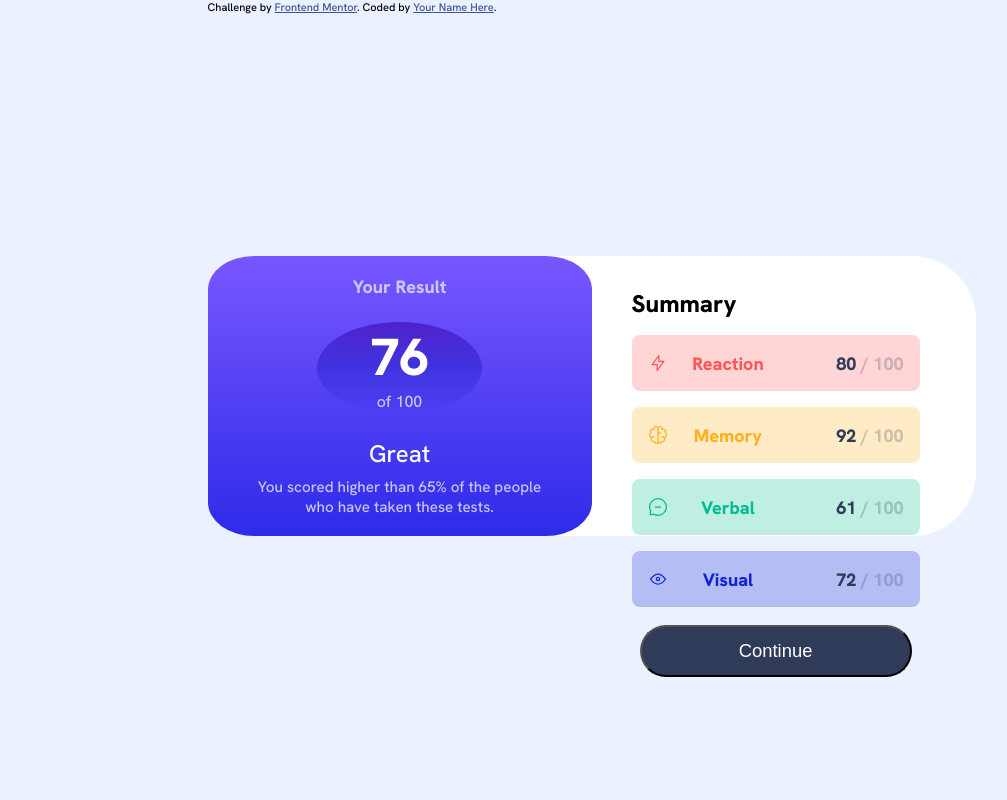
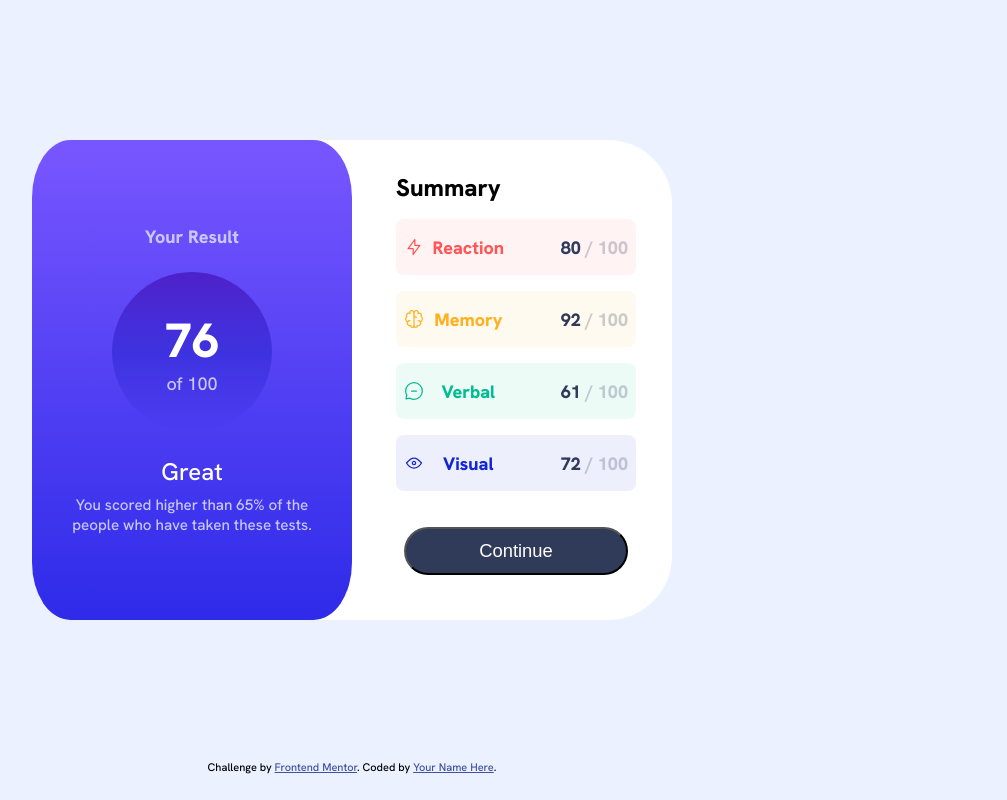
Before and after one commit to Mizunen/results-summary-component-with-css-flexbox, a plain HTML site: page index.html in a window 1536 px wide. Shown: the whole page, without its empty margins (416-1423 px from the left). Drawn offline with Linux system fonts and the light colour scheme.

Commit message:
update dimensions of containers
changed container dimensions from percentages to rem

```diff
--- a/main.css
+++ b/main.css
@@ -1,17 +1,19 @@
-*{
+ *{
     margin: 0;
     padding: 0;
     box-sizing: border-box;
 }
 body{
-    background-color: hsl(221, 100%, 96%);
+    background-color: hsl(0, 0%, 100%);
+    font-family: 'Hanken Grotesk', sans-serif;
+    font-size: 18px;
+}
+main{
     width: 100vw;
-    height: 100vh;
+    height: max-content;
     display: flex;
     flex-direction: row;
     justify-content: center;
-    font-family: 'Hanken Grotesk', sans-serif;
-    font-size: 18px;
 }
 .results-container{
     width: 100%;
@@ -23,7 +25,7 @@ body{
 }
 
 .overall{
-    min-height: 45%;
+    height:20rem;
     background-image: linear-gradient( hsl(252, 100%, 67%),hsl(241, 81%, 54%));
     border-radius: 0 0 12% 12%;
     color: hsl(241, 100%, 89%);
@@ -45,8 +47,8 @@ body{
 .results-circle{
     border-radius: 50%;
      background-image: linear-gradient(hsla(256, 72%, 46%, 1), hsla(241, 72%, 46%, .5), hsla(241, 72%, 46%, 0));
-    height: 45%;
-    width: 40%;
+    height: 9rem;
+    width: 9rem;
     display: flex;
     flex-direction: column;
     align-items: center;
@@ -83,7 +85,7 @@ body{
     flex-direction: column;
     justify-content: center;
     margin: 2rem;
-    position: relative;
+    position: reltaive;
 }
 
 .results-summary__title{
@@ -116,25 +118,25 @@ body{
 }
 
 .results-summary__reaction{
-    background-color: hsla(0, 100%, 67%, 0.25);
+    background-color: hsla(0, 100%, 67%, 7%);
     font-weight: 800;
     color: hsl(0, 100%, 67%);
 }
 
 .results-summary__memory{
-    background-color: hsla(39, 100%, 56%, 0.25);
+    background-color: hsla(39, 100%, 56%, 7%);
     color:hsl(39, 100%, 56%);
     font-weight: 800;
 }
 
 .results-summary__verbal{
-    background-color:hsla(166, 100%, 37%, 0.25);
+    background-color:hsla(166, 100%, 37%, 7%);
     color: hsl(166, 100%, 37%);
     font-weight: 800;
 }
 
 .results-summary__visual{
-    background-color: hsla(234, 85%, 45%, 0.25);
+    background-color: hsla(234, 85%, 45%, 7%);
     color:hsl(234, 85%, 45%);
     font-weight: 800;
 }
@@ -154,7 +156,7 @@ body{
 }
 .continue-button{
     width: 100%;
-    height: 3.25rem;
+    height: 3rem;
     border-radius: 5rem;
     font-size: 1.15rem;
     position: relative;
@@ -162,63 +164,51 @@ body{
     background-color:hsl(224, 30%, 27%);
 }
 
-.continue-button:hover, .continue-button:active{
+.continue-button:hover{
     background-image:linear-gradient( hsl(252, 100%, 67%),hsl(241, 81%, 54%));
 }
 
-@media screen and (min-width: 760px) {
-    .results-circle{
-        max-width: 20rem;
-        width: 45%;
-        height: 55%;
-    }
-
-    .results-circle__user-value{
-        font-size: 6.75rem;
-    }
-    .results-circle__total{
-        font-size: 1.5rem;
-    }
+footer{
+    height: 5vh;
 }
 
 @media screen and (min-width:1440px) {
+    body{
+        background-color: hsl(221, 100%, 96%);
+    }
+
+    main{
+        height: 95vh;
+        align-items: center;
+    }
+
     .results-container{
-        position: absolute;
-        top: 32%;
         flex-direction: row;
         align-items: flex-start;
         justify-content: flex-start;
         border-radius: 4rem;
-        width: 50%;
+        width: 40rem;
         background-color: hsl(0, 0%, 100%);
-        height: 35%;
+        height: 30rem;
         padding: 0;
     }
 
      .overall{
        height:100%;
-       max-width:50%;
-       min-width: 50%;
+       min-width:50%;
        left: 0;
        border-radius:12%;
-       margin-right: 0.5rem;
+       margin-right: 1.75rem;
     }
     .results-circle{
-        height: 35%;
-        width:45%;
+        height: 10rem;
+        width:10rem;
     }
 
-   .results-circle__user-value{
-        font-size: 3.25rem;
-    }
-
-    .results-circle__total{
-        font-size: 1rem;
-    }
     .results-summary{
         margin-bottom: 1rem;
-        max-width: 50%;
         min-width: 50%;
+        margin-left: 1rem;
     }
 
     .results-summary div{
@@ -234,45 +224,24 @@ body{
     }
 
     .results-summary__title{
-        margin-left: 0;
         font-size: 1.5rem;
     }
-    .results-summary img{
-        margin-left: 0.5rem;
-        margin-right: 0;
-        }
+
     .results-summary__item-title{
         position: static;
-        margin-left: 0;
         margin-right: 0;
     }
 
     .results-summary__item-result{
         margin-left: 3rem;
-        margin-right: 0.5rem;
+    }
+    .results-summary__visual{
+        margin-bottom: 1rem;
     }
 
     .button-container{
+        margin-top: 0rem;
         width: 100%;
-    }
-
-}
-
-@media screen and (min-width: 1730px) {
-    .results-container{
-
-        width: 30%;
-
-    }
-
-     .overall{
-
-       margin-right: 1.75rem;
-    }
-
-    .results-summary{
-        margin-bottom: 1rem;
-        max-width: 50%;
-        min-width: 50%;
+        border: none;
     }
 }
```
